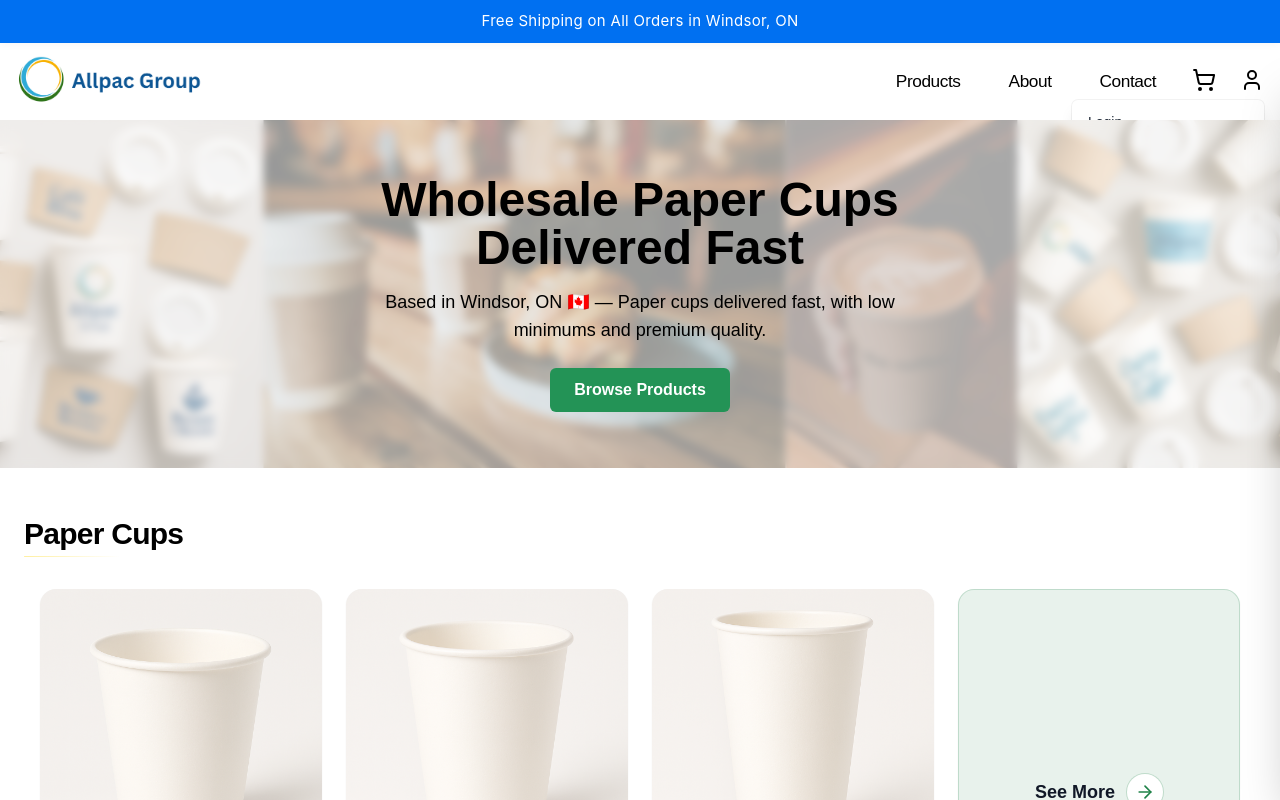
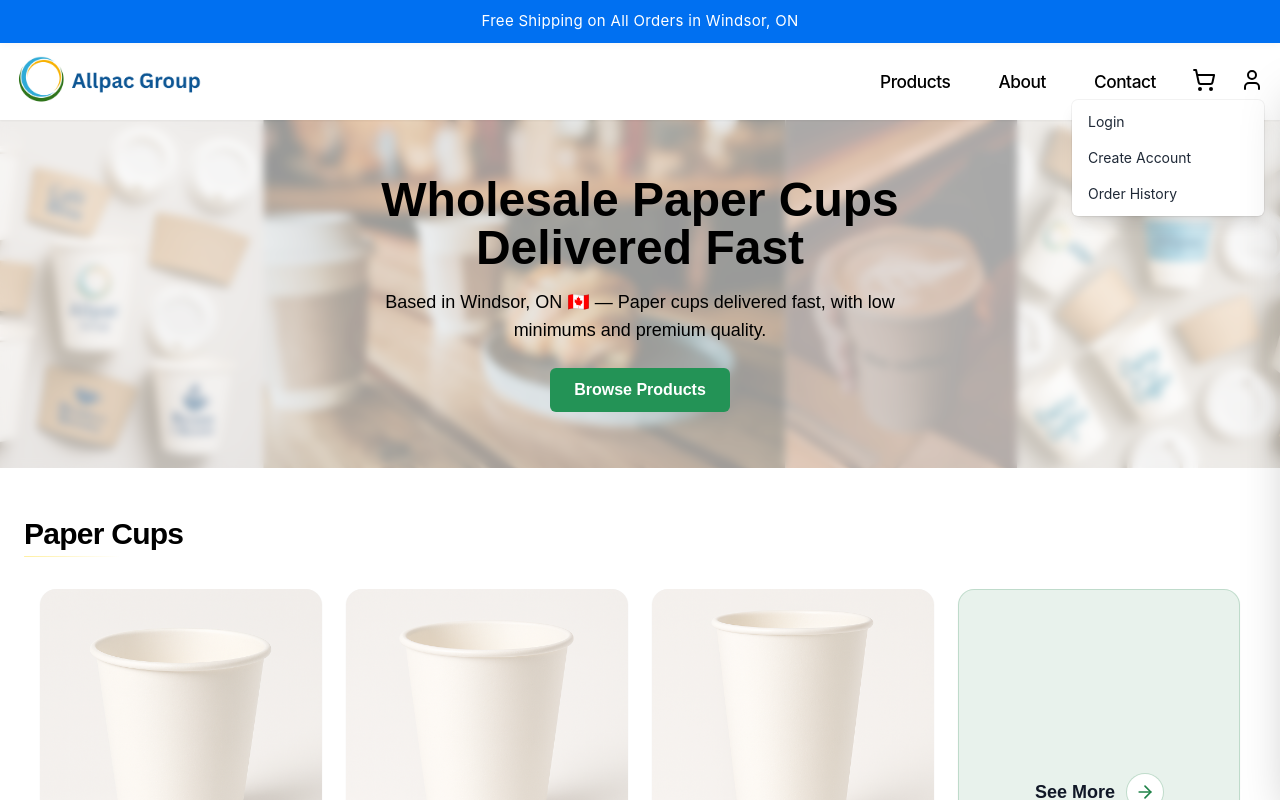
Before and after one commit to Emadedin1/allpacstore, a Next.js app: page / in a window 1280 px wide. Both pictures are taken after a click on the button 1252 px from the left and 79 px from the top of the page. Shown: the top 800 px of the page. Built offline with nearby package versions, Linux system fonts and the light colour scheme.

Commit message:
Update Navbar.jsx

```diff
--- a/src/components/layout/Navbar.jsx
+++ b/src/components/layout/Navbar.jsx
@@ -12,8 +12,10 @@ export default function Navbar() {
   const menuRef = useRef(null);
   const { openCart } = useCart();
 
+  // Load/display stored user name
   useEffect(() => {
-    const updateUserName = () => setUserName(localStorage.getItem("name") || "");
+    const updateUserName = () =>
+      setUserName(localStorage.getItem("name") || "");
     updateUserName();
     window.addEventListener("storage", updateUserName);
     window.addEventListener("focus", updateUserName);
@@ -25,6 +27,7 @@ export default function Navbar() {
     };
   }, []);
 
+  // Close menu when clicking outside
   useEffect(() => {
     if (!userMenuOpen) return;
     function handleClickOutside(e) {
@@ -35,8 +38,8 @@ export default function Navbar() {
         setUserMenuOpen(false);
       }
     }
-    document.addEventListener("click", handleClickOutside);
-    return () => document.removeEventListener("click", handleClickOutside);
+    document.addEventListener("mousedown", handleClickOutside);
+    return () => document.removeEventListener("mousedown", handleClickOutside);
   }, [userMenuOpen]);
 
   const toggleUserMenu = (e) => {
@@ -50,17 +53,29 @@ export default function Navbar() {
     return (
       <div
         ref={menuRef}
-        className="absolute right-0 mt-2 w-48 rounded-md shadow-lg bg-white ring-1 ring-black/5 z-50"
+        onClick={(e) => e.stopPropagation()}
+        className="absolute z-50 right-0 mt-2 w-48 rounded-md shadow-lg bg-white ring-1 ring-black/5"
         style={{ top: "100%" }}
-        onClick={(e) => e.stopPropagation()}
+        role="menu"
+        aria-label="User menu"
       >
-        <div className="py-1 flex flex-col" role="menu" aria-label="User menu">
+        <div className="py-1 flex flex-col">
           {!userName && (
             <>
-              <Link href="/login" className={itemCls} role="menuitem" onClick={() => setUserMenuOpen(false)}>
+              <Link
+                href="/login"
+                className={itemCls}
+                role="menuitem"
+                onClick={() => setUserMenuOpen(false)}
+              >
                 Login
               </Link>
-              <Link href="/register" className={itemCls} role="menuitem" onClick={() => setUserMenuOpen(false)}>
+              <Link
+                href="/register"
+                className={itemCls}
+                role="menuitem"
+                onClick={() => setUserMenuOpen(false)}
+              >
                 Create Account
               </Link>
             </>
@@ -68,6 +83,7 @@ export default function Navbar() {
           {userName && (
             <button
               type="button"
+              role="menuitem"
               className={`${itemCls} text-left w-full`}
               onClick={() => {
                 localStorage.removeItem("token");
@@ -76,7 +92,6 @@ export default function Navbar() {
                 setUserName("");
                 window.dispatchEvent(new Event("userNameChanged"));
               }}
-              role="menuitem"
             >
               Logout
             </button>
@@ -94,27 +109,45 @@ export default function Navbar() {
     );
   }
 
-  // Explicit black base text + subtle hover
-  const navFontClass = "font-medium tracking-tight text-[1.08rem] text-black";
+  // Explicit black base text
+  const navFontClass =
+    "font-medium tracking-tight text-[1.08rem] text-black leading-none";
   const navBtnClass =
     "px-3 py-1 rounded-lg flex items-center transition-colors text-black hover:text-black/70 hover:bg-black/5 focus-visible:outline-none focus-visible:ring-2 focus-visible:ring-black/30";
 
   return (
-    <header className="bg-white/70 backdrop-blur-md shadow-sm">
+    <header
+      className="relative z-50 bg-white/70 backdrop-blur-md shadow-sm"
+      style={{ fontFamily: "Inter, Arial, Helvetica, sans-serif" }}
+    >
       <div className="max-w-7xl mx-auto px-4 py-4">
-        {/* Desktop */}
-        <div className="hidden sm:flex items-center justify-between">
+        {/* Desktop navbar */}
+        <div className="hidden sm:flex items-center justify-between w-full">
           <Link href="/">
-            <img src="/images/allpac-logo.png" alt="Allpac Logo" className="h-12 w-auto" />
+            <img
+              src="/images/allpac-logo.png"
+              alt="Allpac Logo"
+              className="h-12 w-auto"
+            />
           </Link>
-          <div className="flex items-center gap-6">
-            <Link href="/products" className={`${navFontClass} ${navBtnClass} relative top-[2px]`}>
+
+            <div className="flex items-center gap-6">
+            <Link
+              href="/products"
+              className={`${navFontClass} ${navBtnClass} relative top-[2px]`}
+            >
               Products
             </Link>
-            <Link href="/about" className={`${navFontClass} ${navBtnClass} relative top-[2px]`}>
+            <Link
+              href="/about"
+              className={`${navFontClass} ${navBtnClass} relative top-[2px]`}
+            >
               About
             </Link>
-            <Link href="/contact" className={`${navFontClass} ${navBtnClass} relative top-[2px]`}>
+            <Link
+              href="/contact"
+              className={`${navFontClass} ${navBtnClass} relative top-[2px]`}
+            >
               Contact
             </Link>
 
@@ -122,12 +155,12 @@ export default function Navbar() {
               onClick={openCart}
               aria-label="View cart"
               type="button"
-              className="text-black hover:text-black/70 transition-colors"
+              className="text-black hover:text-black/70 transition-colors flex items-center"
             >
               <ShoppingCart size={24} />
             </button>
 
-            <div className="relative">
+            <div className="relative flex items-center">
               <button
                 ref={desktopUserButtonRef}
                 onClick={toggleUserMenu}
@@ -150,22 +183,26 @@ export default function Navbar() {
           </div>
         </div>
 
-        {/* Mobile */}
-        <div className="flex flex-col sm:hidden">
-          <div className="flex items-center justify-between">
+        {/* Mobile navbar */}
+        <div className="flex flex-col sm:hidden w-full">
+          <div className="flex items-center justify-between w-full">
             <Link href="/">
-              <img src="/images/allpac-logo.png" alt="Allpac Logo" className="h-12 w-auto" />
+              <img
+                src="/images/allpac-logo.png"
+                alt="Allpac Logo"
+                className="h-12 w-auto"
+              />
             </Link>
-            <div className="flex items-center gap-4">
+            <div className="flex items-center space-x-4">
               <button
                 onClick={openCart}
                 aria-label="View cart"
                 type="button"
-                className="text-black hover:text-black/70 transition-colors"
+                className="text-black hover:text-black/70 transition-colors flex items-center"
               >
                 <ShoppingCart size={24} />
               </button>
-              <div className="relative">
+              <div className="relative flex items-center">
                 <button
                   ref={mobileUserButtonRef}
                   onClick={toggleUserMenu}
@@ -187,8 +224,10 @@ export default function Navbar() {
               </div>
             </div>
           </div>
-          <hr className="border-gray-200 mt-4" />
-          <nav className="flex justify-center gap-6 mt-2">
+
+          <hr className="border-t border-gray-300 mt-4 mb-0" />
+
+          <nav className="flex justify-center space-x-7 mt-2 w-full">
             <Link href="/products" className={`${navFontClass} ${navBtnClass}`}>
               Products
             </Link>
```
